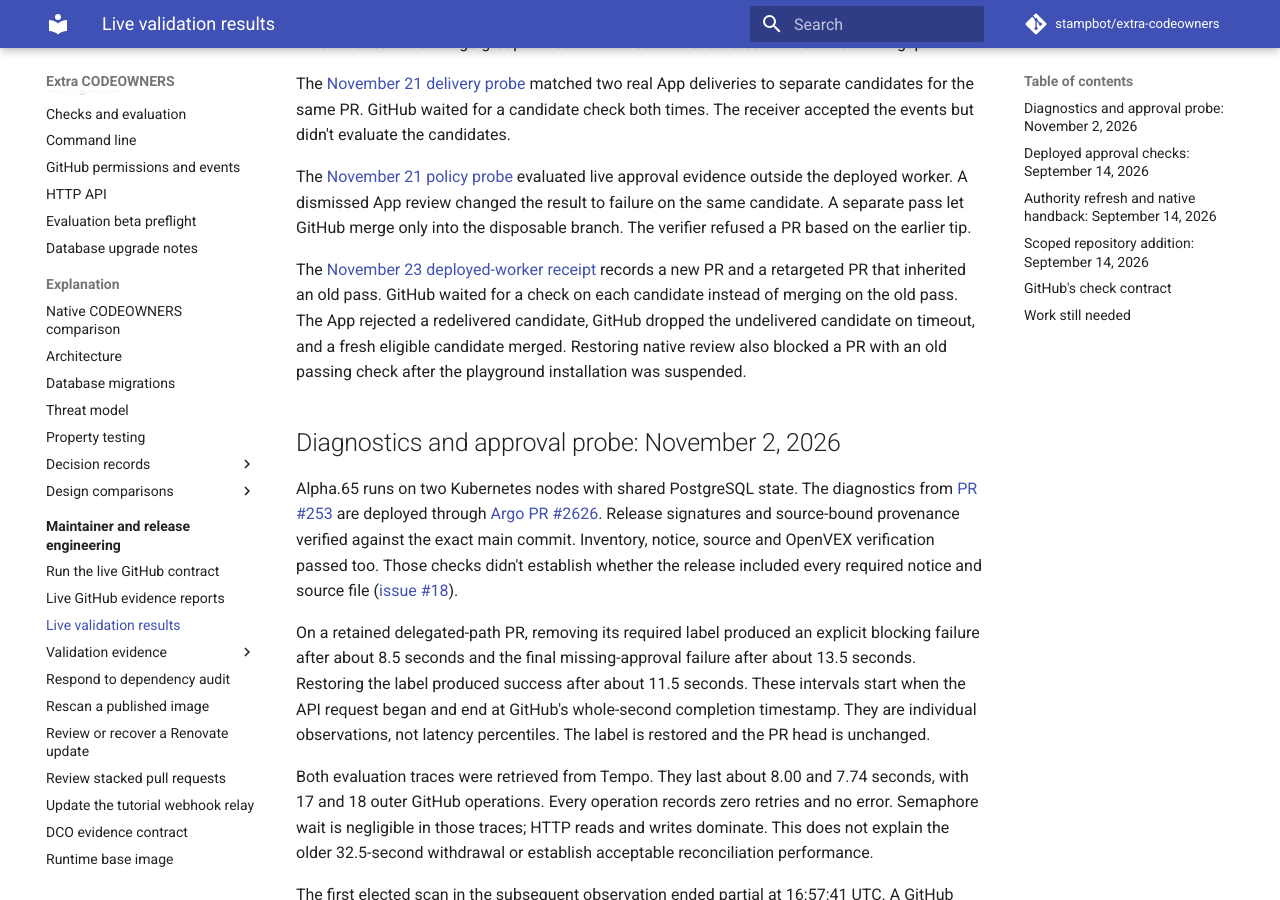
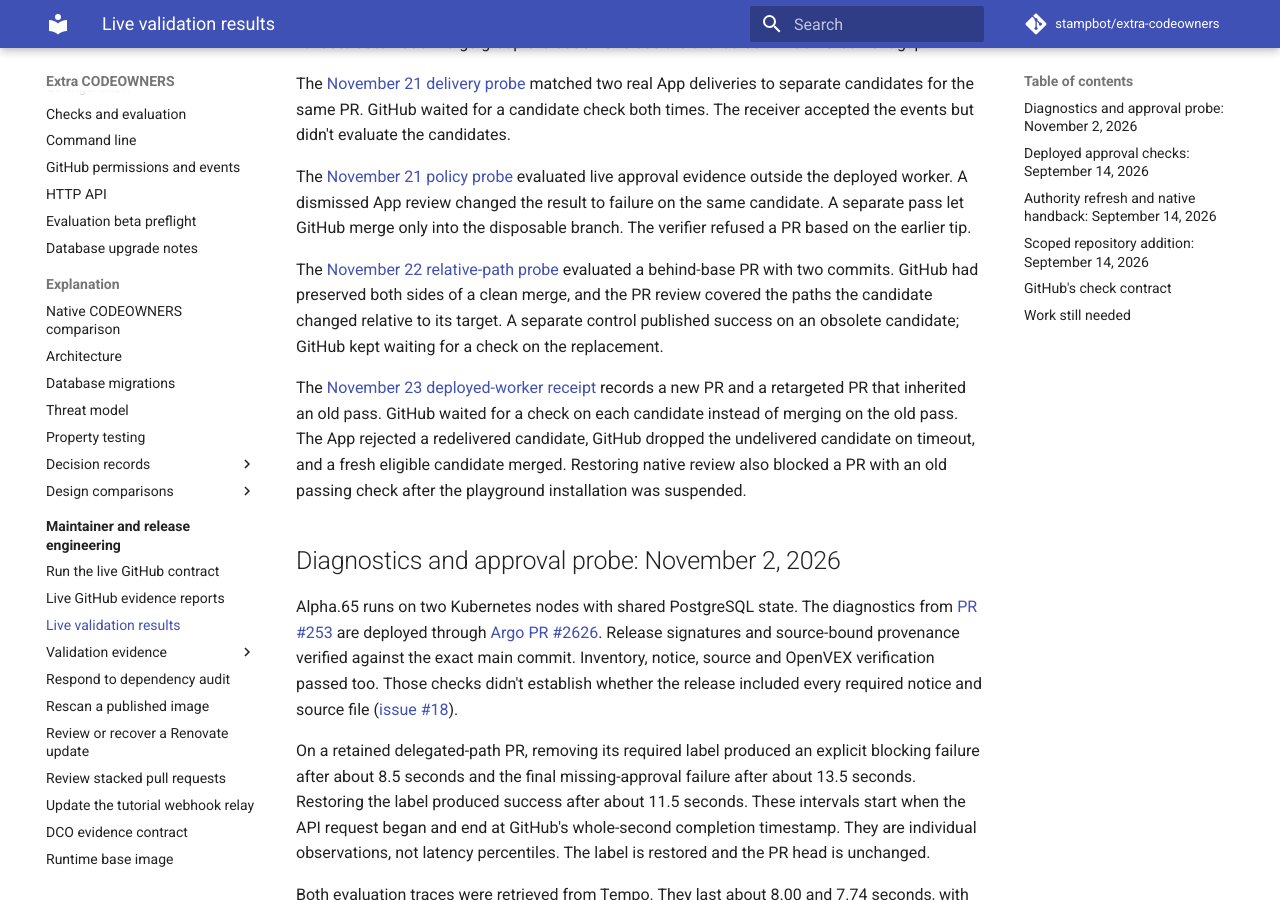
Before and after one commit to stampbot/extra-codeowners, an MkDocs documentation site: the page built from docs/maintainers/live-validation.md, in a window 1280 px wide and 900 px high, scrolled down 1916 px. Built offline with MkDocs 1.6.1 and Material for MkDocs 9.7.7, drawn with Linux system fonts in a browser that asks for light colours; comment, search, counter and statistics services are not loaded.

Commit message:
docs: preserve relative merge queue evidence (#346)
Record the behind-base review and obsolete candidate check as separate observations. Keep the production warning and preserve the bounds of each test.

Refs #4, #318

Signed-off-by: Danny Sauer <github@dannysauer.com>

```diff
--- a/docs/maintainers/live-validation.md
+++ b/docs/maintainers/live-validation.md
@@ -108,6 +108,12 @@ evaluated live approval evidence outside the deployed worker. A dismissed
 App review changed the result to failure on the same candidate. A separate
 pass let GitHub merge only into the disposable branch. The verifier refused
 a PR based on the earlier tip.
+
+The [November 22 relative-path probe](evidence/2026-11-22-relative-queue-candidate.md)
+evaluated a behind-base PR with two commits. GitHub had preserved both sides
+of a clean merge, and the PR review covered the paths the candidate changed
+relative to its target. A separate control published success on an obsolete
+candidate; GitHub kept waiting for a check on the replacement.
 
 The [November 23 deployed-worker receipt](evidence/2026-11-23-candidate-checks-during-delivery-loss.md)
 records a new PR and a retargeted PR that inherited an old pass. GitHub
--- a/mkdocs.yml
+++ b/mkdocs.yml
@@ -108,6 +108,7 @@ nav:
           - November repository access loss and merge queue: maintainers/evidence/2026-11-20-repository-lifecycle-and-queue.md
           - November merge-group delivery: maintainers/evidence/2026-11-21-merge-group-delivery.md
           - November queued policy evaluation: maintainers/evidence/2026-11-21-queued-policy-proof.md
+          - November behind-base queue candidate: maintainers/evidence/2026-11-22-relative-queue-candidate.md
           - November candidate checks during webhook loss: maintainers/evidence/2026-11-23-candidate-checks-during-delivery-loss.md
           - November alpha.107 source and notices: maintainers/evidence/2026-11-23-alpha107-source-and-notices.md
       - Respond to dependency audit: how-to/respond-to-dependency-audit.md
```
Also changed, not shown: docs/explanation/design/2026-11-21-merge-queue-candidate-checks.md (+5 -0 lines), docs/maintainers/evidence/2026-11-22-relative-queue-candidate.md (added, +63 -0 lines), docs/maintainers/evidence/index.md (+1 -0 lines).
